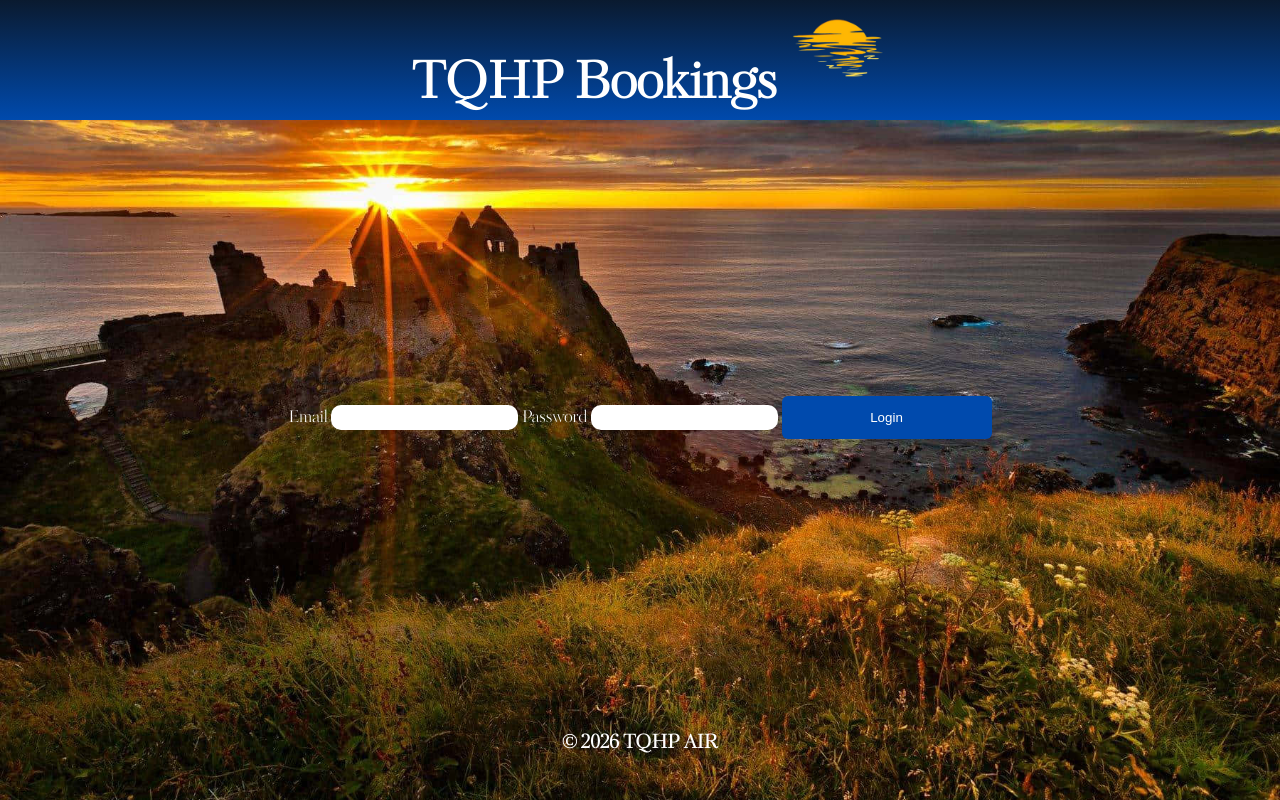
After one commit to heidimusoke/Team_Project, a Flask app: page /login in a window 1280 px wide. The commit adds this page. Run offline with Flask 3, Linux system fonts and the light colour scheme.

Commit message:
working on admin login (not functional yet)

```diff
--- a/project/app.py
+++ b/project/app.py
@@ -24,6 +24,11 @@ def userHome():
 def home():
     return render_template("home.html")
 
+# Admin login page
+@app.route("/login")
+def adminLogin():
+    return render_template("adminLogin.html")
+
 # retrieve booking
 @app.route("/retrieveBooking")
 def retrieveBooking():
@@ -36,6 +41,8 @@ def showFlights():
     flights = conn.execute("SELECT * FROM Flight").fetchall()
     conn.close()
     return render_template("showFlights.html", flights=flights)
+
+
 
 
 # Add Flight (Admin later)
--- a/project/static/airplane.css
+++ b/project/static/airplane.css
@@ -63,6 +63,7 @@ body {
     align-items: center;
     position: relative;
     padding-top: 30px;
+    color:white;
 }
 .entry {
     display: flex;
--- /dev/null
+++ b/project/templates/adminLogin.html
@@ -0,0 +1,36 @@
+<!DOCTYPE html>
+<html lang="en">
+<head>
+    <meta charset="UTF-8">
+    <meta name="viewport" content="width=device-width, initial-scale=1.0">
+    <title>Flight Booking system</title>
+    <link rel="stylesheet" href="{{ url_for('static', filename='airplane.css') }}">
+
+</head>
+<body id = "homeBody">
+    <!--<h1> Airplane Booking System</h1>-->
+
+    <div class = "topBar">
+        <h1>
+                   TQHP Bookings
+    <img id="logo" src="{{ url_for('static', filename='Images/sunset logo.png') }}">
+        </h1>
+    </div>
+
+    <div class = "main">
+        <div id = "loginSection">
+            <div id = "loginInput">
+                <div id = "email">
+                    <label>Email</label>
+                    <input id = "email">
+                    <label>Password</label>
+                    <input id = "password">
+                    <button id = "login" onclick="login()">Login</button>
+                </div>
+            </div>
+        </div>
+</div>
+    <div class = bottomBar>
+        <h3>© 2026 TQHP AIR</h3>
+        </div>
+</body>
--- a/project/templates/userHome.html
+++ b/project/templates/userHome.html
@@ -16,7 +16,7 @@
 
         <div class="plain-buttons">
             <button id="Manage" onclick="location.href = '/retrieveBooking'">Manage Booking</button>
-            <button id="admin" onclick="location.href = '/admin'">Admin</button>
+            <button id="admin" onclick="location.href = '/login'">Admin</button>
         </div>
     </div>
     <div id ="main">
```
